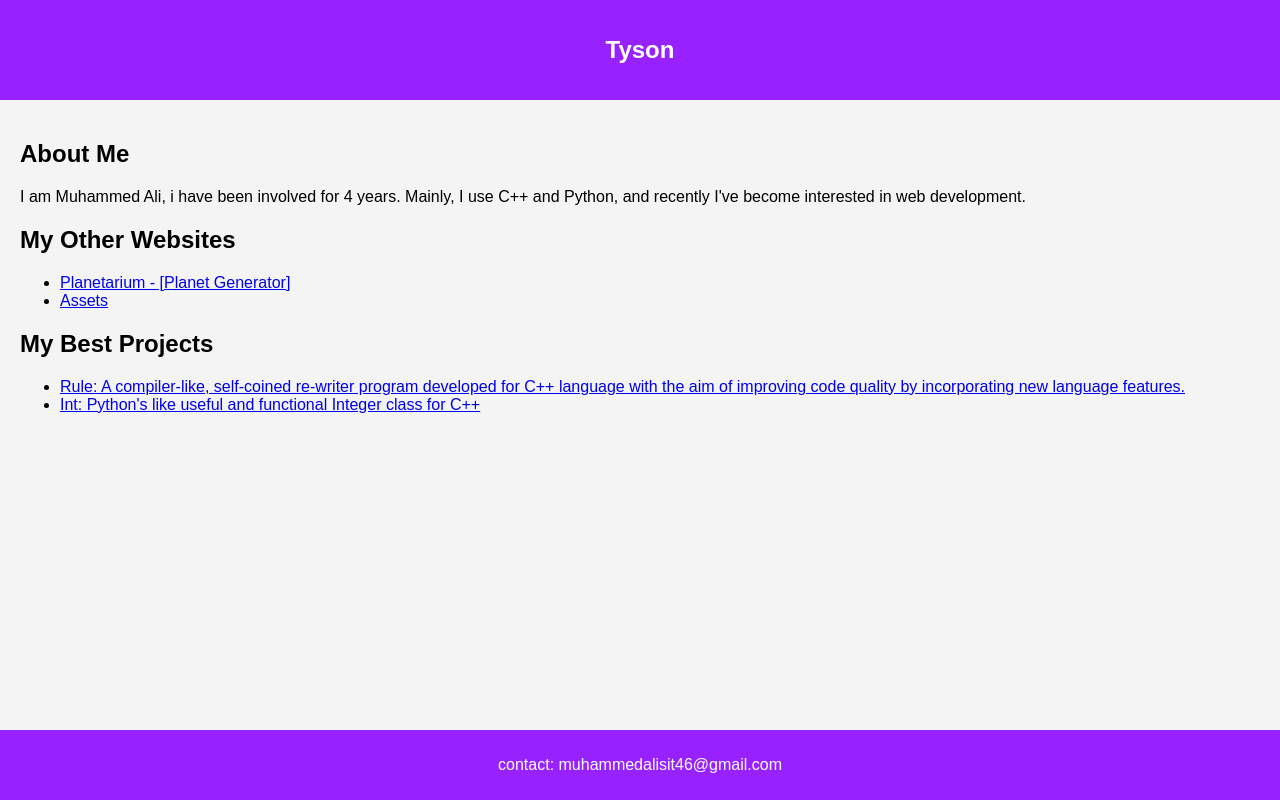
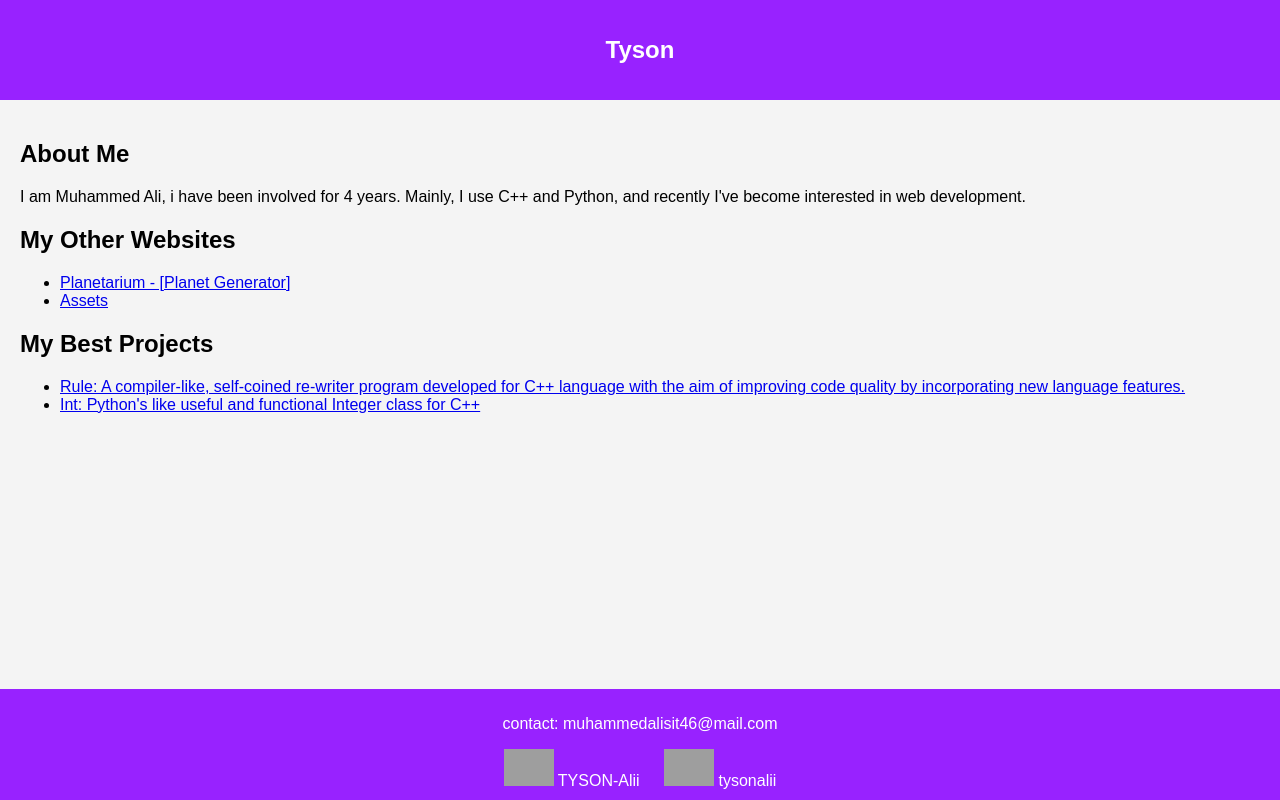
Before and after one commit to TYSON-Alii/TYSON-Alii.github.io, a plain HTML site: page index.html in a window 1280 px wide. Drawn offline with Linux system fonts and the light colour scheme; grey boxes are pictures that could not be loaded.

Commit message:
Update index.html

```diff
--- a/index.html
+++ b/index.html
@@ -64,8 +64,18 @@
         </section>
     </main>
 
-    <footer>
-        <p>contact: muhammedalisit46@gmail.com</p>
+       <footer>
+    <p>contact: muhammedalisit46@mail.com</p>
+    <div>
+        <a href="https://github.com/TYSON-Alii">
+            <img src="https://github.githubassets.com/assets/GitHub-Mark-ea2971cee799.png" alt="GitHub" style="width: 50px; height: auto;">
+            TYSON-Alii
+        </a>
+        <a href="https://youtube.com/@tysonalii?si=DtPmeUQsylyx-gij">
+            <img src="https://upload.wikimedia.org/wikipedia/commons/0/09/YouTube_full-color_icon_%282017%29.svg" alt="YouTube" style="width: 50px; height: auto;">
+            tysonalii
+        </a>
+    </div>
     </footer>
 </body>
 </html>
```
